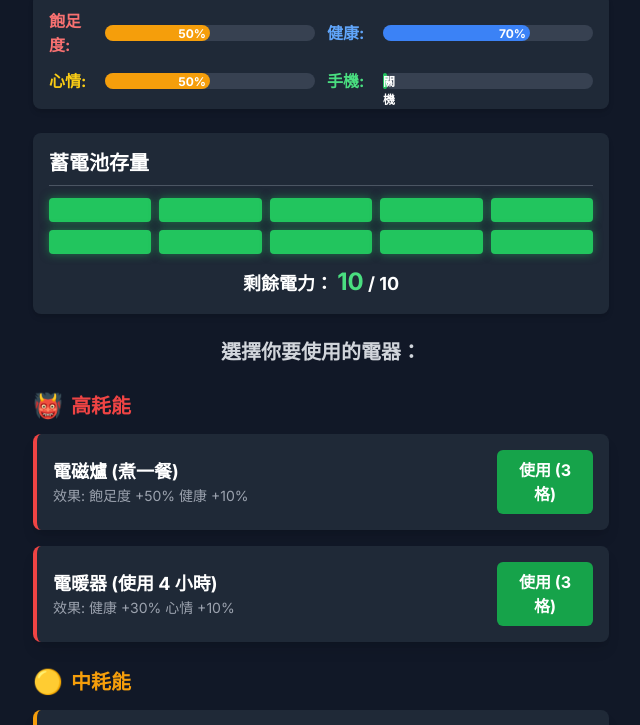
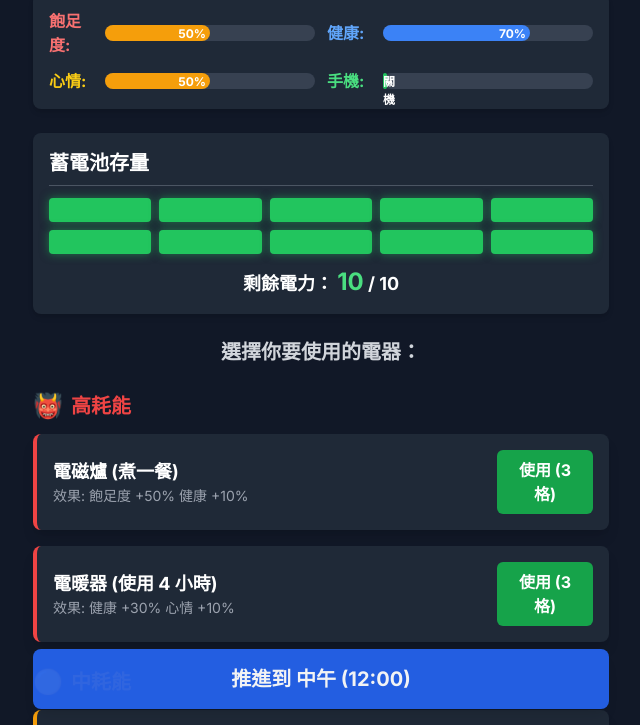
Before and after one commit to Kamiyu94/safehouse, a plain HTML site: page index.html in a window 1280 px wide. Both pictures are taken after a click on the button "開始 24 小時挑戰". Shown: the part 75-800 px from the top of the page, without its empty margins (319-959 px from the left). Drawn offline with nearby package versions, Linux system fonts and the light colour scheme.

Commit message:
Update index.html
雷之呼吸：電力生存挑戰 V6

```diff
--- a/index.html
+++ b/index.html
@@ -3,7 +3,7 @@
 <head>
     <meta charset="UTF-8">
     <meta name="viewport" content="width=device-width, initial-scale=1.0">
-    <title>雷之呼吸：電力生存挑戰 V3</title>
+    <title>雷之呼吸：電力生存挑戰</title>
     <script src="https://cdn.tailwindcss.com"></script>
     <link href="https://fonts.googleapis.com/css2?family=Inter:wght@400;600;700&family=Noto+Sans+TC:wght@400;500;700&display=swap" rel="stylesheet">
     <style>
@@ -187,7 +187,7 @@
             </div>
 
             <!-- 推進按鈕 -->
-            <button id="proceed-button" class="w-full bg-blue-600 hover:bg-blue-500 text-white font-bold py-4 px-6 rounded-lg text-xl shadow-lg transition duration-300 mt-8 mb-4">
+            <button id="proceed-button" class="w-full bg-blue-600 hover:bg-blue-500 text-white font-bold py-4 px-6 rounded-lg text-xl shadow-lg transition duration-300 mt-8 sticky bottom-4 z-10 opacity-95">
                 推進到 中午 (12:00)
             </button>
         </div>
@@ -332,6 +332,9 @@
                 screens.intro.classList.add('hidden');
                 screens.game.classList.remove('hidden');
                 renderPhase(""); // 初始情境報告為空
+
+                // V6 Change: Scroll to top
+                window.scrollTo({ top: 0, behavior: 'auto' });
             }
 
             buttons.start.addEventListener('click', startGame);
@@ -417,6 +420,9 @@
 
                 // 4. 渲染新時相
                 renderPhase(report.join("<br>"));
+
+                // V6 Change: Scroll to top
+                window.scrollTo({ top: 0, behavior: 'smooth' });
             }
 
             function useAppliance(id, category) {
```
